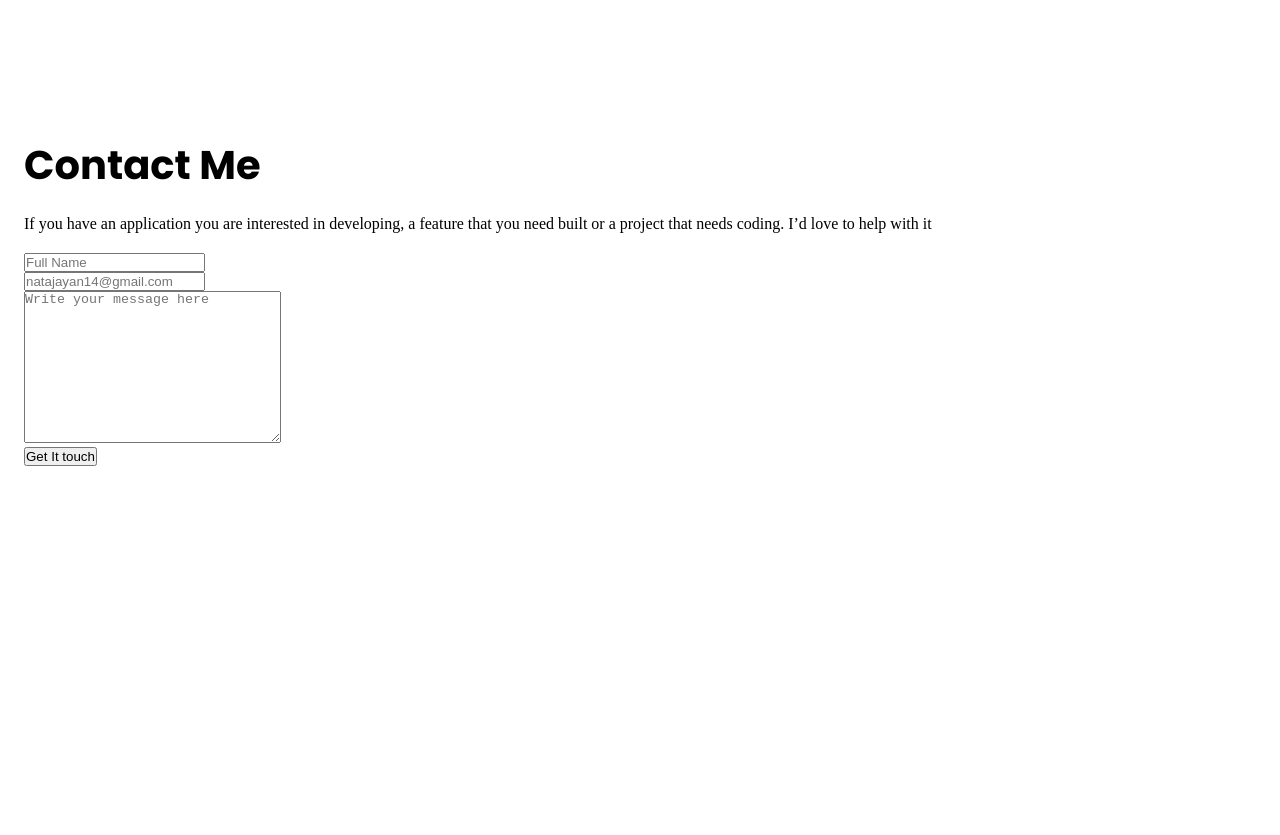
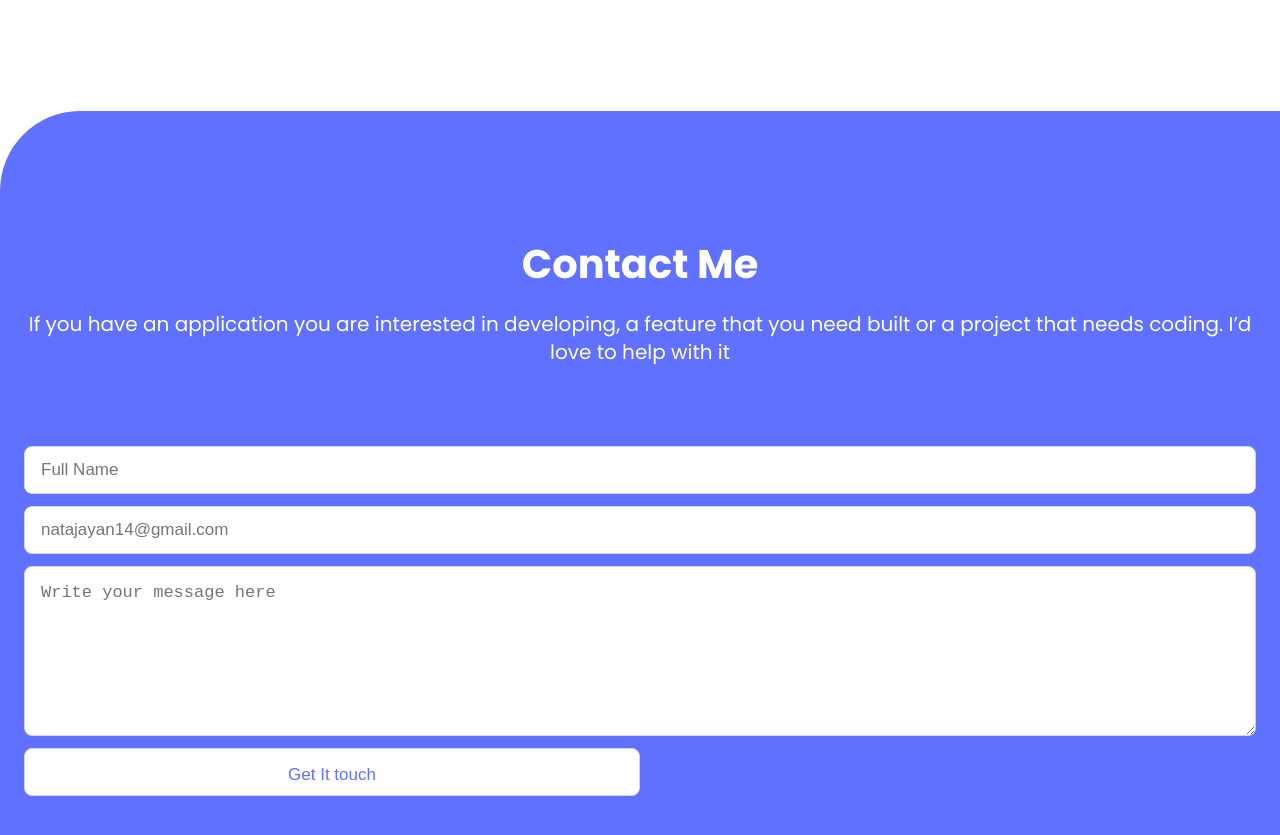
Before and after one commit to GoddessNgozi/Portfolio, a website: page index.html in a window 1280 px wide. Shown: the part 4491-5326 px from the top of the page. Before the commit the page ends 4981 px from the top, so only its background shows below. Drawn offline with Linux system fonts and the light colour scheme.

Commit message:
style contact form to match figma design

```diff
--- a/style.css
+++ b/style.css
@@ -462,10 +462,74 @@ header {
   flex-direction: column;
   gap: 20px;
   padding: 24px;
+  align-items: center;
+  background: #6070FF;
+  border-radius:80px 0px 0px 0px;
 }
 
 footer h2 {
-  font-family: poppins, sans-serif;
+  font-family: "Poppins", sans-serif;
   font-size: 40px;
   font-weight: 700;
+  line-height:52px;
+  color: #fff;
+  padding-top: 103px;
 }
+footer p{
+  color: #fff;
+  font-family: 'Poppins';
+  font-style: normal;
+  font-weight: 400;
+  font-size: 20px;
+  line-height: 28px;
+  text-align: center;
+}
+
+form ul{
+  display: flex;
+  flex-direction:column;
+  gap: 12px;
+}
+
+form{
+  width: 100%;
+  margin-top: 60px;
+  margin-bottom: 60px;
+}
+
+form input{
+  background: #FFFFFF;
+  border: 1px solid #CFD8DC;
+  border-radius: 8px;
+  height:48px;
+  width: 100%;
+  padding: 16px;
+  font-size: 17px;
+}
+form textarea{
+  background: #FFFFFF;
+  border: 1px solid #CFD8DC;
+  border-radius: 8px;
+  height:170px;
+  width: 100%;
+  padding: 16px;
+  font-size: 17px;
+
+}
+form button{
+  background: #FFFFFF;
+  border: 1px solid #CFD8DC;
+  border-radius: 8px;
+  height:48px;
+  width: 50%;
+  padding: 16px;
+  font-size: 17px;
+  color: #6070FF;
+}
+
+form button:hover{
+  background: #6070FF;
+/* Button/1 */
+  box-shadow: 0px 8px 16px rgba(64, 83, 252, 0.24);
+  color: #fff;
+}
```
